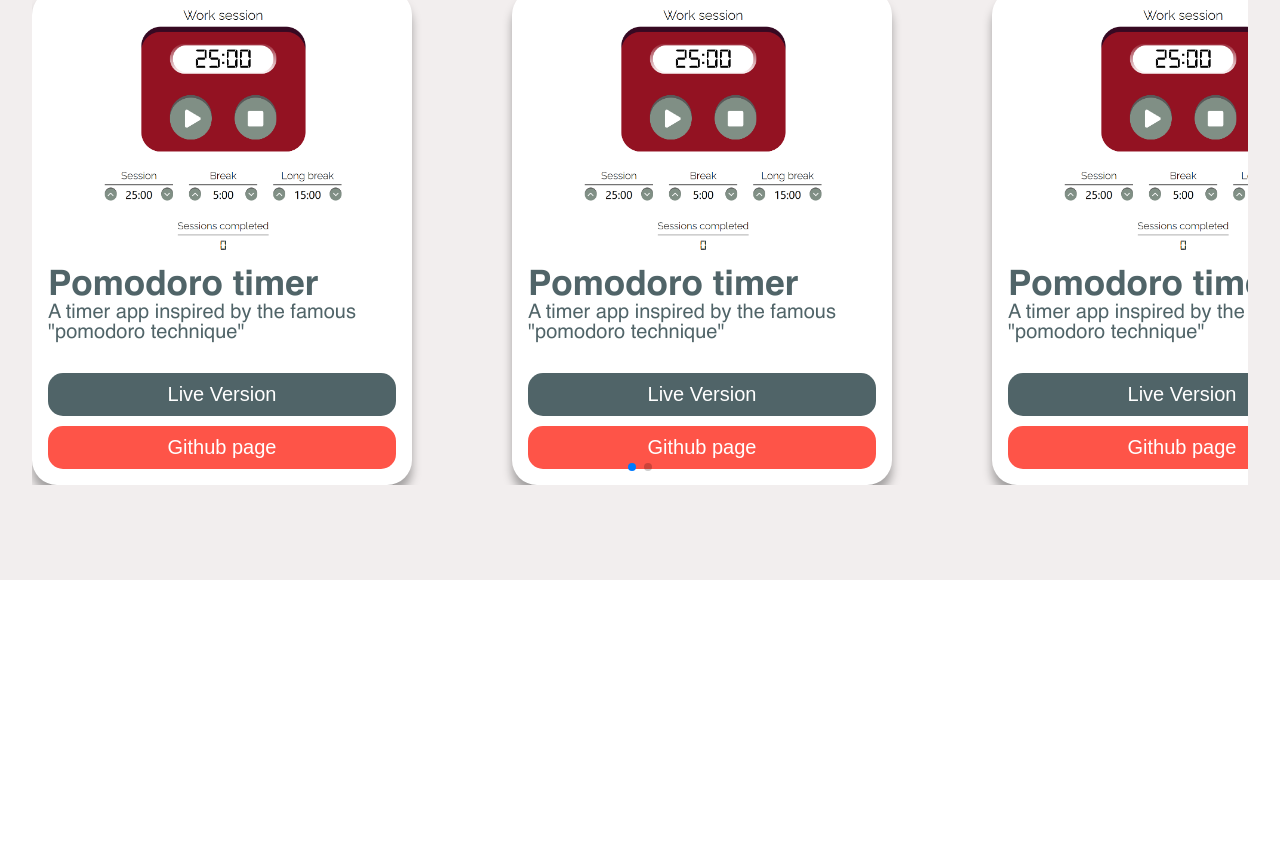
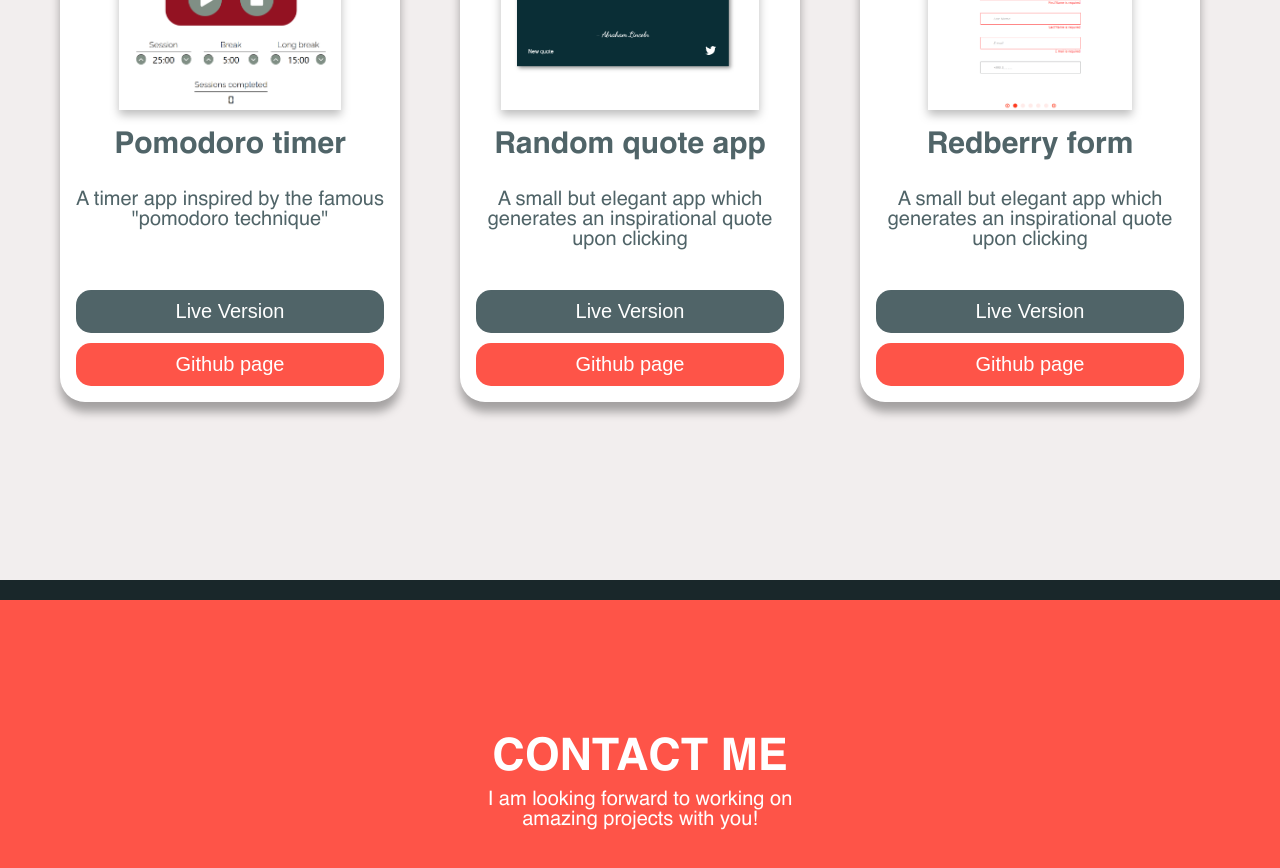
Before and after one commit to davidGasanov/portfolio-website, a React (Create React App) app: page / in a window 1280 px wide. Shown: the part 1920-2788 px from the top of the page. Before the commit the page ends 2500 px from the top, so only its background shows below. Built offline with nearby package versions, Linux system fonts and the light colour scheme.

Commit message:
feat: add contact section

```diff
--- a/src/App.js
+++ b/src/App.js
@@ -1,8 +1,11 @@
 import styles from "./App.module.css";
+
 import Navigation from "./components/Navigation";
 import Welcome from "./components/Welcome";
 import About from "./components/About";
 import Projects from "./components/Projects";
+
+import Contact from "./components/Contact"
 
 function App() {
   return (
@@ -11,6 +14,7 @@ function App() {
       <Welcome/>
       <About/>
       <Projects/>
+      <Contact/>
     </div>
   );
 }
--- a/src/App.module.css
+++ b/src/App.module.css
@@ -1,46 +1,49 @@
 /* Global CSS rules */
 
-@font-face{
-    font-family: 'Helvetica';
-    src: url('./fonts/Helvetica.ttf');
+@font-face {
+  font-family: "Helvetica";
+  src: url("./fonts/Helvetica.ttf");
 }
 
-@font-face{
-    font-family: 'Helvetica';
-    src: url('./fonts/Helvetica-Bold.ttf');
+@font-face {
+  font-family: "Helvetica";
+  src: url("./fonts/Helvetica-Bold.ttf");
   font-weight: bold;
 }
 
-@font-face{
-    font-family: 'Garamond';
-    src: url('./fonts/Garamond Regular.ttf');
+@font-face {
+  font-family: "Garamond";
+  src: url("./fonts/Garamond Regular.ttf");
 }
 
-@font-face{
-    font-family: 'Garamond';
-    src: url('./fonts/Garamond.ttf');
+@font-face {
+  font-family: "Garamond";
+  src: url("./fonts/Garamond.ttf");
   font-weight: bold;
 }
 
 :root {
   --primary-bg: #f2eeee;
-    --primary-dark: #19272A;
+  --primary-dark: #19272a;
   --secondary-dark: #506468;
-    --primary-light: #FE5448;
-
+  --primary-light: #fe5448;
 }
 
-body,h1,h2,p,ul{
+body,
+h1,
+h2,
+p,
+ul {
   margin: 0;
 }
 
 h1 {
   font-size: 32px;
   margin-bottom: 3rem;
-    font-family: 'Abril Fatface';
+  font-family: "Abril Fatface";
 }
 
-p{
+p {
   font-family: Helvetica;
   max-width: 690px;
   font-size: 16px;
@@ -51,3 +54,13 @@ ul {
   list-style-type: none;
   padding: 0;
 }
+
+svg{
+    transition: width 0.2s ease-in-out, height 0.5s ease-in-out;
+}
+
+svg:hover {
+  width: 80px;
+  height: 80px;
+  transition: width 0.5s ease-in-out, height 0.5s ease-in-out;
+}
--- /dev/null
+++ b/src/components/Contact/Contact.module.css
@@ -0,0 +1,47 @@
+.section {
+  min-height: 900px;
+  height: 100vh;
+  display: flex;
+  flex-direction: column;
+  box-sizing: border-box;
+  border-top: 20px solid var(--primary-dark);
+  background-color: var(--primary-light);
+  color: white;
+  align-items: center;
+  justify-content: space-around;
+  padding: 2rem;
+}
+
+.title {
+  font-family: Helvetica;
+  font-size: 2.8rem;
+  text-align: center;
+  margin: 0;
+}
+
+.subtitle {
+  max-width: 350px;
+  text-align: center;
+  font-family: Helvetica;
+  font-weight: normal;
+  font-size: 20px;
+  margin-top: 10px;
+}
+
+.downLink {
+  font-size: 20px;
+}
+
+.links {
+  display: flex;
+  justify-content: space-around;
+  width: 100%;
+  max-width: 600px;
+  color: white;
+  transition: color 0.5s ease-in-out;
+}
+
+.link:hover {
+  transition: color 0.5s ease-in-out;
+  color: var(--secondary-dark);
+}
--- /dev/null
+++ b/src/components/Contact/index.js
@@ -0,0 +1,41 @@
+import React from "react";
+
+import styles from "./Contact.module.css";
+
+import { BsGithub, BsLinkedin } from "react-icons/bs";
+import { MdEmail } from "react-icons/md";
+
+function index() {
+  return (
+    <section className={`${styles.section}`}>
+      <div>
+        <h1 className={`${styles.title}`}>CONTACT ME</h1>
+        <h2 className={`${styles.subtitle}`}>
+          I am looking forward to working on amazing projects with you!
+        </h2>
+      </div>
+      <ul className={`${styles.links}`}>
+        <li className={`${styles.link}`}>
+          <a>
+            <MdEmail size={70} />
+          </a>
+        </li>
+        <li className={`${styles.link}`}>
+          <a>
+            <BsGithub size={70} />
+          </a>
+        </li>
+        <li className={`${styles.link}`}>
+          <a>
+            <BsLinkedin size={70} />
+          </a>
+        </li>
+      </ul>
+      <a className={`${styles.downLink}`}>
+        <u>Download my CV</u>
+      </a>
+    </section>
+  );
+}
+
+export default index;
--- a/src/components/Projects/index.js
+++ b/src/components/Projects/index.js
@@ -10,11 +10,10 @@ import rbform from "../../imgs/rbform.PNG";
 import Skillcard from "../Skillcard";
 
 import { Swiper, SwiperSlide } from "swiper/react";
-
 import "swiper/css";
 import "swiper/css/pagination";
+import { Pagination } from "swiper";
 
-import { Pagination } from "swiper";
 
 const projectList = [
   {
@@ -54,7 +53,7 @@ function Projects() {
 
       <Swiper
         slidesPerView={"auto"}
-        spaceBetween={100}
+        spaceBetween={20}
         pagination={{ clickable: true }}
         modules={[Pagination]}
         className="mySwiper"
@@ -63,10 +62,10 @@ function Projects() {
           <Skillcard {...projectList[0]} />
         </SwiperSlide>
         <SwiperSlide>
-          <Skillcard {...projectList[0]} />
+          <Skillcard {...projectList[1]} />
         </SwiperSlide>
         <SwiperSlide>
-          <Skillcard {...projectList[0]} />
+          <Skillcard {...projectList[2]} />
         </SwiperSlide>
       </Swiper>
     </section>
--- a/src/components/Skillcard/Skillcard.module.css
+++ b/src/components/Skillcard/Skillcard.module.css
@@ -13,8 +13,10 @@
 }
 
 .image{
-    width: 80%;
+    width: auto;
     align-self: center;
+    max-height: 200px;
+    filter: drop-shadow(0 5px 5px rgba(0, 0, 0, 0.26))
 
 }
 
@@ -24,20 +26,24 @@
 }
 
 .title{
+
     width: 100%;
     font-family: 'Helvetica';
-    font-size: clamp(30px, 6vw, 35px);
+    font-size: 30px;
     color: var(--secondary-dark);
-    margin: 0;
+    margin-top: 10px;
     font-weight: bold;
+    text-align: center;
 
 }
 
 .description{
+    text-align: center;
     font-family: 'Helvetica';
     font-weight: normal;
     font-size: 20px;
     color: var(--secondary-dark);
+    min-height: 70px;
 }
 
 .button{
--- a/src/components/Welcome.js
+++ b/src/components/Welcome.js
@@ -1,5 +1,7 @@
 import React from "react";
 import styles from "./Split-section.module.css";
+
+
 
 function Welcome() {
   return (
@@ -10,7 +12,7 @@ function Welcome() {
           <h2 className={`${styles.devDesc}`}>WEB DESIGN AND DEVELOPMENT</h2>
         </div>
 
-        <p>My name is David Gasanov. I design and develop websites.</p>
+        <p>My name is David Gasanov, I am a front-end web developer.</p>
         <p>This is my website where i share my work and personal information. If you have any questions or requests, please feel free to contact me</p>
 
         <hr className={`${styles.line}`} />
--- a/src/components/swiper-styles.css
+++ b/src/components/swiper-styles.css
@@ -1,11 +1,18 @@
-
-.swiper{
+.swiper {
   width: auto;
   max-width: 100%;
+  min-height: 650px;
 }
 
+.swiper-wrapper {
+  box-sizing: border-box;
 
-  .swiper-slide{
-    max-width: 380px;
-    height: auto;
-  }
+}
+
+.swiper-slide {
+  padding: 20px;
+  box-sizing: border-box;
+  max-width: 380px;
+  min-width: 320px !important;
+  height: auto;
+}
```
Also changed, not shown: src/components/About.js (+29 -16 lines). Lines whose indentation alone changed are shown as unchanged.
